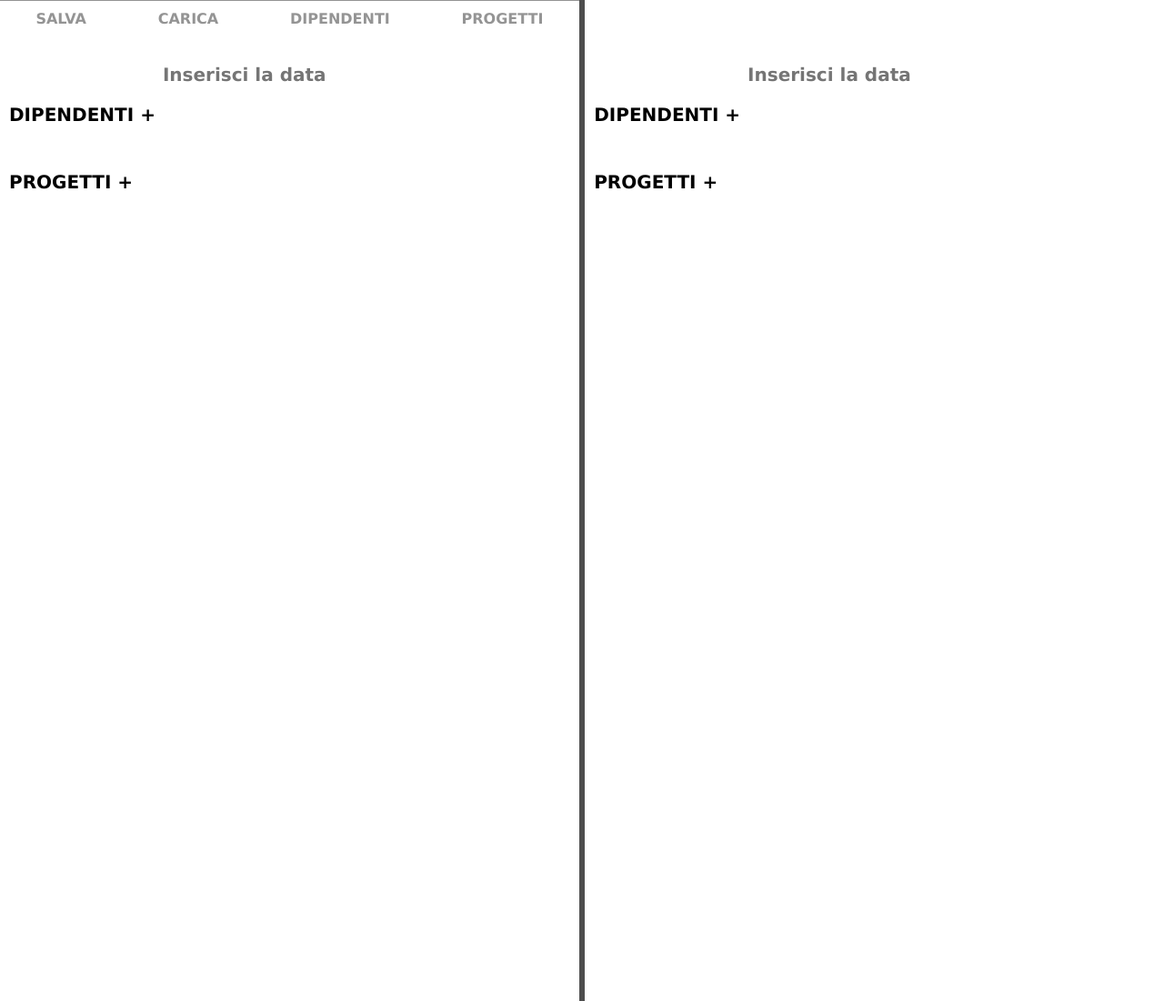
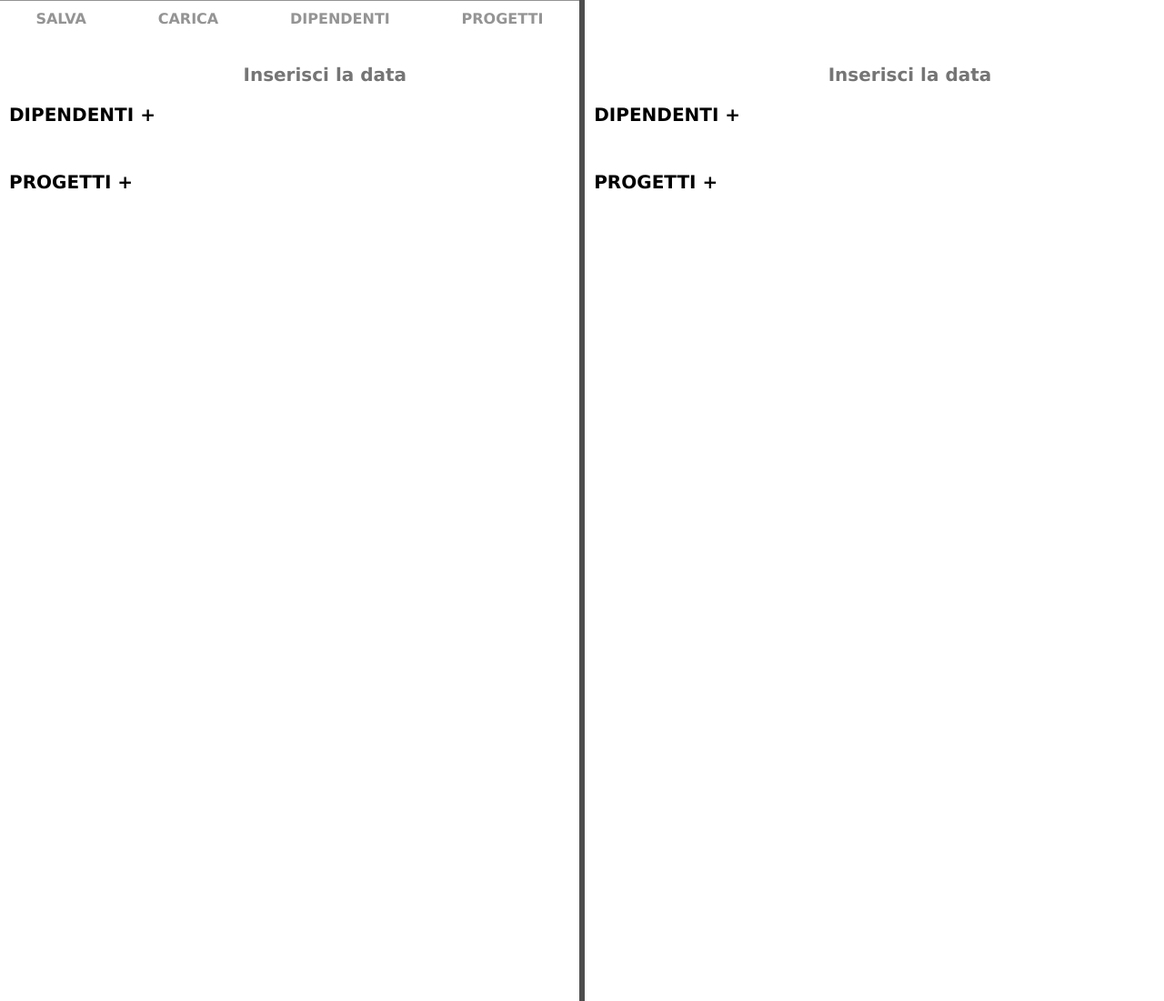
Before and after one commit to alemura/alm-allocazione-risorse, a plain HTML site: page index.html in a window 1280 px wide. Shown: the top 1100 px of the page at 91% size. Drawn offline with Linux system fonts and the light colour scheme.

```diff
--- a/style.css
+++ b/style.css
@@ -29,9 +29,7 @@
 
 #div-data {
     margin-top: 60px;
-    margin-left: auto;
-    margin-right: auto;
-    text-align: center;
+    margin-left: 42%;
     padding-top: 10px;
     padding-bottom: 10px;
 }
```
